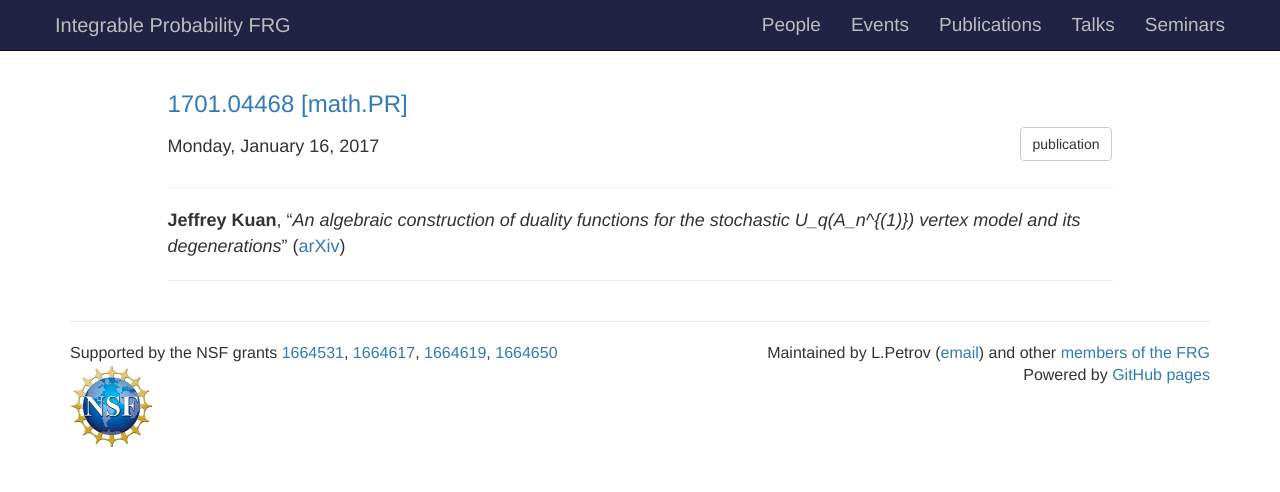
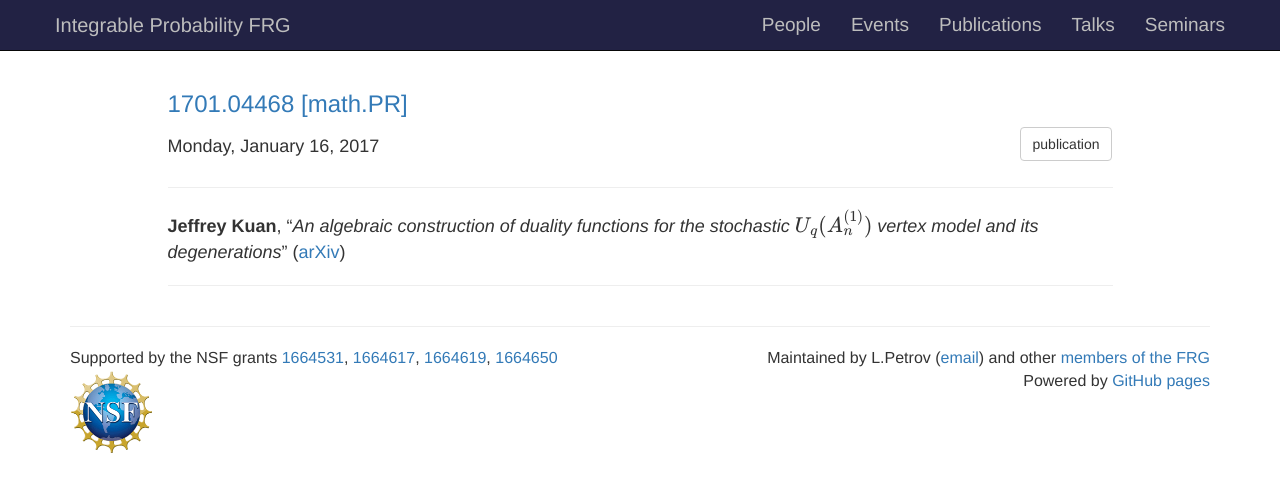
Before and after one commit to int-prob/int-prob-code, a Jekyll site: the page built from blog/_posts/2017-01-16-1701.04468.md, in a window 1280 px wide. Shown: the top 492 px of the page. Built offline with Jekyll 4.4.1, drawn with Linux system fonts in a browser that asks for light colours; formulas are drawn with MathJax 3.

Commit message:
Update 2017-01-16-1701.04468.md

```diff
--- a/blog/_posts/2017-01-16-1701.04468.md
+++ b/blog/_posts/2017-01-16-1701.04468.md
@@ -7,4 +7,4 @@ tags: publication
 published: true
 ---
 
-<b>Jeffrey Kuan</b>, "<i>An algebraic construction of duality functions for the stochastic  U_q(A_n^{(1)}) vertex model and its degenerations</i>" ([arXiv](http://arxiv.org/abs/1701.04468v2))
+<b>Jeffrey Kuan</b>, "<i>An algebraic construction of duality functions for the stochastic $$U_q(A_n^{(1)})$$ vertex model and its degenerations</i>" ([arXiv](http://arxiv.org/abs/1701.04468v2))
```
